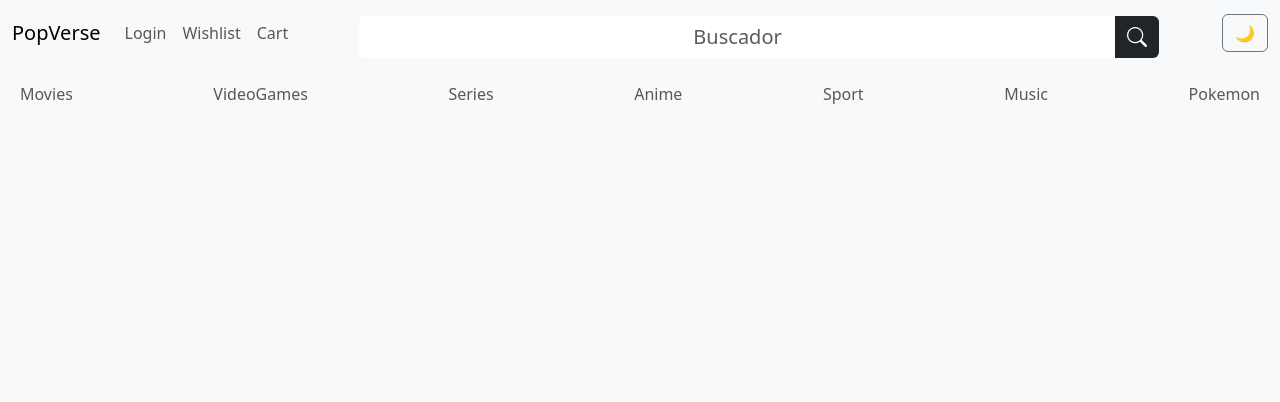
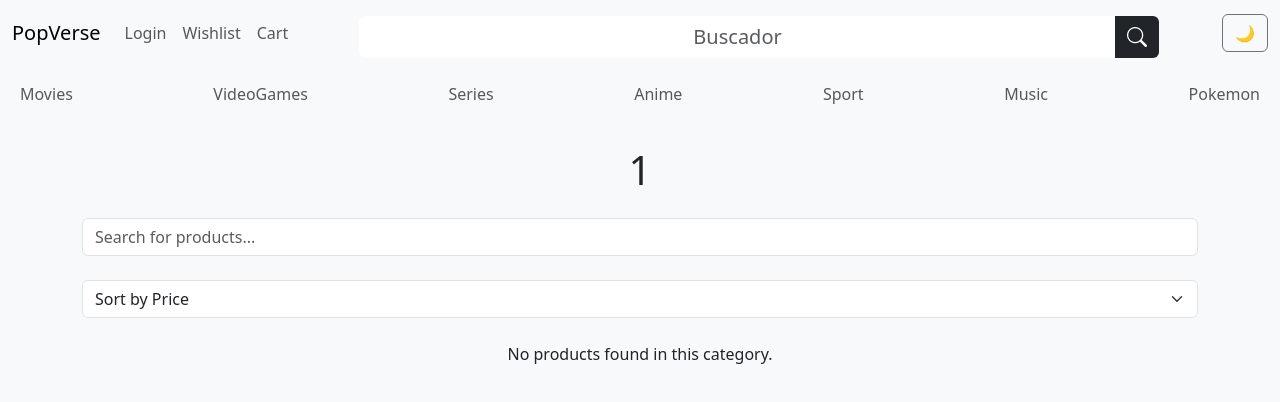
Before and after one commit to heleneolivares/ProyectoFinal_ADL, a React (Vite) app in the folder frontend/: page /category/1 in a window 1280 px wide. Shown: the top 402 px of the page. Built offline with nearby package versions, Linux system fonts and the light colour scheme.

Commit message:
Agregada vista de categorias, dinamicas y filtradas, actualizado el navbar para las categorias

```diff
--- a/frontend/src/App.jsx
+++ b/frontend/src/App.jsx
@@ -7,6 +7,7 @@ import Profile from "./pages/Profile";
 import Wishlist from "./pages/Wishlist";
 import ProtectedRoute from "./components/ProtectedRoute";
 import Navbar from "./components/Navbar";
+import Category from "./components/Category";
 import { UserProvider } from "./context/UserContext";
 import { CartProvider } from "./context/CartContext";
 
@@ -22,6 +23,7 @@ function App() {
                 <Route path="/wishlist" element={<Wishlist />} />
                 <Route path="/register" element={<Register />} />
                 <Route path="/profile" element={<ProtectedRoute><Profile /></ProtectedRoute>} />
+                <Route path="/category/:categoryName" element={<Category darkMode={darkMode} />} />
             </Routes>
         </Router>
     );
--- /dev/null
+++ b/frontend/src/components/Category.jsx
@@ -0,0 +1,91 @@
+import React, { useState, useEffect, useMemo } from "react";
+import { useParams } from "react-router-dom";
+import CardProduct from "../components/CardProduct"; // Import your CardProduct component
+
+const Category = ({ darkMode }) => {
+    const { categoryName } = useParams(); // Capture the category name from the URL
+    const [products, setProducts] = useState([]);
+    const [filteredProducts, setFilteredProducts] = useState([]);
+    const [sortBy, setSortBy] = useState("price"); // Default sorting by price
+    const [searchTerm, setSearchTerm] = useState(""); // Search term for filtering
+
+  // Mock product data (you can replace this with an API call)
+    const mockProducts = [
+        { id: 1, name: "Super Mario", price: 50, category: "videogames", image: "https://example.com/mario.png" },
+        { id: 2, name: "Dragon Ball Z", price: 30, category: "anime", image: "https://example.com/dbz.png" },
+        { id: 3, name: "Pokémon Pikachu", price: 40, category: "pokemon", image: "https://example.com/pikachu.png" },
+        { id: 4, name: "The Witcher 3", price: 60, category: "videogames", image: "https://example.com/witcher3.png" },
+        { id: 5, name: "Attack on Titan", price: 35, category: "anime", image: "https://example.com/aot.png" },
+        { id: 6, name: "Football - Messi Jersey", price: 100, category: "sport", image: "https://example.com/messi.png" },
+        // Add more mock products here as needed
+    ];
+
+  // Filter and sort products based on category and search term
+    useEffect(() => {
+        const filtered = mockProducts.filter(
+            (product) => product.category === categoryName && product.name.toLowerCase().includes(searchTerm.toLowerCase())
+        );
+        setFilteredProducts(filtered);
+    }, [categoryName, searchTerm]);
+
+    // Sorting functionality (memoized)
+    const sortedProducts = useMemo(() => {
+        const sorted = [...filteredProducts];
+        if (sortBy === "price") {
+            return sorted.sort((a, b) => a.price - b.price);
+        } else if (sortBy === "alphabetical") {
+            return sorted.sort((a, b) => a.name.localeCompare(b.name));
+        }
+        return sorted;
+    }, [filteredProducts, sortBy]);
+
+    // Handle search term change
+    const handleSearch = (event) => {
+        setSearchTerm(event.target.value);
+    };
+
+    // Handle sort option change
+    const handleSortChange = (event) => {
+        setSortBy(event.target.value);
+    };
+
+    return (
+        <div className={`container ${darkMode ? "bg-dark text-white" : "bg-light text-dark"}`}>
+        <h1 className="text-center my-4">{categoryName.charAt(0).toUpperCase() + categoryName.slice(1)}</h1>
+
+        {/* Search bar */}
+        <div className="mb-4">
+            <input
+            type="text"
+            className="form-control"
+            placeholder="Search for products..."
+            value={searchTerm}
+            onChange={handleSearch}
+            />
+        </div>
+
+        {/* Sorting options */}
+        <div className="mb-4">
+            <select className="form-select" value={sortBy} onChange={handleSortChange}>
+            <option value="price">Sort by Price</option>
+            <option value="alphabetical">Sort Alphabetically</option>
+            </select>
+        </div>
+
+        {/* Product grid */}
+        <div className="row">
+            {filteredProducts.length > 0 ? (
+            filteredProducts.map((product) => (
+                <div className="col-md-4 mb-4" key={product.id}>
+                <CardProduct product={product} darkMode={darkMode} />
+                </div>
+            ))
+            ) : (
+            <p className="text-center">No products found in this category.</p>
+            )}
+        </div>
+        </div>
+    );
+};
+
+export default Category;
--- a/frontend/src/components/Navbar.jsx
+++ b/frontend/src/components/Navbar.jsx
@@ -2,9 +2,8 @@ import React, { useState, useEffect } from "react";
 import { Link } from "react-router-dom";
 
 export default function Navbar({ darkMode, setDarkMode }) {
-
     useEffect(() => {
-        // Aplica el modo oscuro/claro al body
+        // Apply dark/light mode to the body
         if (darkMode) {
         document.body.classList.add("bg-dark", "text-light");
         document.body.classList.remove("bg-light", "text-dark");
@@ -15,13 +14,13 @@ export default function Navbar({ darkMode, setDarkMode }) {
     }, [darkMode]);
 
     const categories = [
-        { name: "Movies", path: "#" },
-        { name: "VideoGames", path: "#" },
-        { name: "Series", path: "#" },
-        { name: "Anime", path: "#" },
-        { name: "Sport", path: "#" },
-        { name: "Music", path: "#" },
-        { name: "Pokemon", path: "#" },
+        { name: "Movies", path: "/category/movies" },
+        { name: "VideoGames", path: "/category/videogames" },
+        { name: "Series", path: "/category/series" },
+        { name: "Anime", path: "/category/anime" },
+        { name: "Sport", path: "/category/sport" },
+        { name: "Music", path: "/category/music" },
+        { name: "Pokemon", path: "/category/pokemon" },
     ];
 
     return (
@@ -54,13 +53,11 @@ export default function Navbar({ darkMode, setDarkMode }) {
                     Categories
                     </button>
                     <ul className={`dropdown-menu ${darkMode ? "bg-dark text-light" : "bg-light text-dark"}`} aria-labelledby="categoryDropdown">
-                                    <li><Link className="dropdown-item" to="#">Movies</Link></li>
-                                    <li><Link className="dropdown-item" to="#">VideoGames</Link></li>
-                                    <li><Link className="dropdown-item" to="#">Series</Link></li>
-                                    <li><Link className="dropdown-item" to="#">Anime</Link></li>
-                                    <li><Link className="dropdown-item" to="#">Sport</Link></li>
-                                    <li><Link className="dropdown-item" to="#">Music</Link></li>
-                                    <li><Link className="dropdown-item" to="#">Pokemon</Link></li>
+                    {categories.map((category) => (
+                        <li key={category.name}>
+                        <Link className="dropdown-item" to={category.path}>{category.name}</Link>
+                        </li>
+                    ))}
                     </ul>
                 </li>
                 </ul>
@@ -69,7 +66,7 @@ export default function Navbar({ darkMode, setDarkMode }) {
                 <div className="container mt-2">
                 <div className="d-flex justify-content-center">
                     <div className="input-group" style={{ maxWidth: "800px", width: "100%" }}>
-                                    <input className={`form-control text-center fs-5 border-0 ${darkMode ? "bg-light":"bg-outline" }`} type="text" placeholder="Buscador" aria-label="Search"/>
+                    <input className={`form-control text-center fs-5 border-0 ${darkMode ? "bg-light" : "bg-outline"}`} type="text" placeholder="Buscador" aria-label="Search" />
                     <button className={`btn ${darkMode ? "btn-light" : "btn-dark"} border-0`}>
                         <i className="bi bi-search fs-5"></i>
                     </button>
@@ -89,13 +86,11 @@ export default function Navbar({ darkMode, setDarkMode }) {
         <div className="container-fluid d-none d-lg-block">
             <div className={`navbar navbar-expand-lg ${darkMode ? "bg-dark navbar-dark" : "bg-light navbar-light"}`}>
             <ul className="navbar-nav w-100 d-flex justify-content-between">
-                        <li className="nav-item"><Link className="nav-link" to="#">Movies</Link></li>
-                        <li className="nav-item"><Link className="nav-link" to="#">VideoGames</Link></li>
-                        <li className="nav-item"><Link className="nav-link" to="#">Series</Link></li>
-                        <li className="nav-item"><Link className="nav-link" to="#">Anime</Link></li>
-                        <li className="nav-item"><Link className="nav-link" to="#">Sport</Link></li>
-                        <li className="nav-item"><Link className="nav-link" to="#">Music</Link></li>
-                        <li className="nav-item"><Link className="nav-link" to="#">Pokemon</Link></li>
+                {categories.map((category) => (
+                <li className="nav-item" key={category.name}>
+                    <Link className="nav-link" to={category.path}>{category.name}</Link>
+                </li>
+                ))}
             </ul>
             </div>
         </div>
```
Lines whose indentation alone changed are shown as unchanged.
